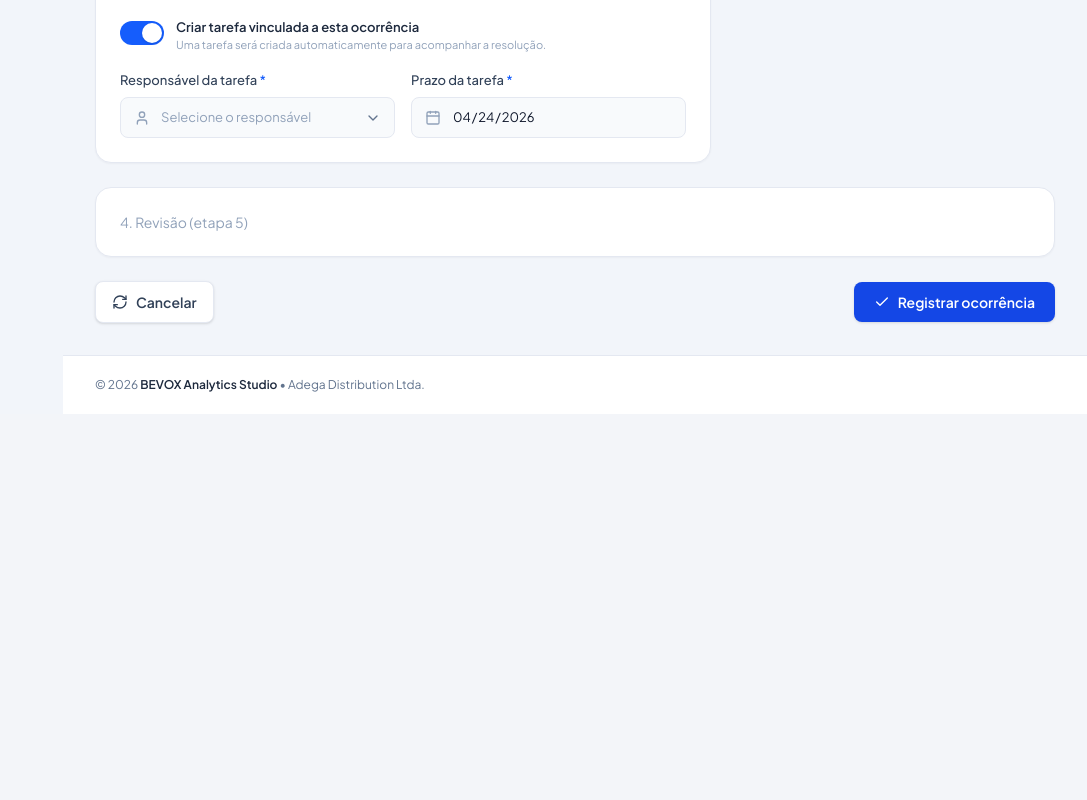
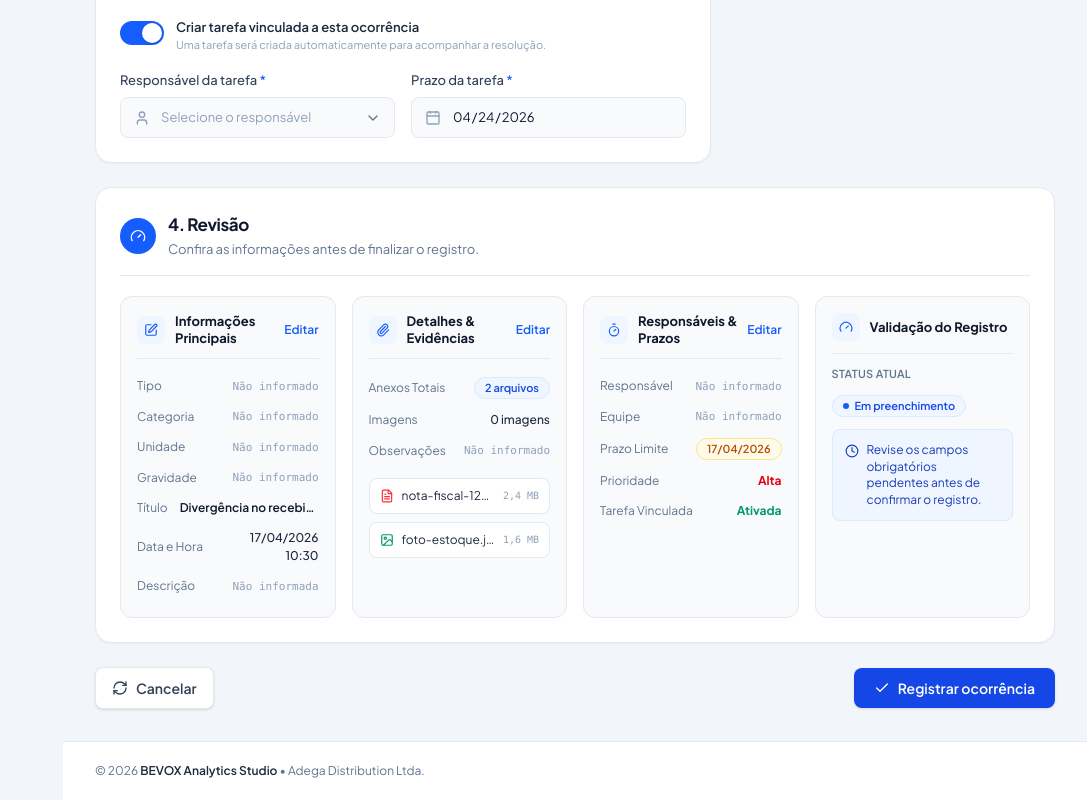
Before and after one commit to AllanVCordeiroS/Residencia-Tecnologica02, a Next.js app in the folder Squad05-Bevox/Residencia-Tecnologica02-main/: page /operacional/ocorrencias/nova in a window 1280 px wide. Shown: the part 1599-2399 px from the top of the page, without its empty margins (193-1280 px from the left). Before the commit the page ends 2013 px from the top, so only its background shows below. Built offline with nearby package versions, Linux system fonts and the light colour scheme.

Commit message:
Registrar ocorrência: resumo lateral e seção de revisão

```diff
--- a/Squad05-Bevox/Residencia-Tecnologica02-main/src/app/(app)/operacional/ocorrencias/nova/page.tsx
+++ b/Squad05-Bevox/Residencia-Tecnologica02-main/src/app/(app)/operacional/ocorrencias/nova/page.tsx
@@ -1,8 +1,9 @@
 import { Check, RefreshCw } from "lucide-react";
-import { Card } from "@/components/ui/Card";
+import ResumoOcorrencia from "@/components/ocorrencias/ResumoOcorrencia";
 import SecaoDetalhesEvidencias from "@/components/ocorrencias/SecaoDetalhesEvidencias";
 import SecaoInformacoesPrincipais from "@/components/ocorrencias/SecaoInformacoesPrincipais";
 import SecaoResponsaveisPrazos from "@/components/ocorrencias/SecaoResponsaveisPrazos";
+import SecaoRevisao from "@/components/ocorrencias/SecaoRevisao";
 
 export const metadata = { title: "BEVOX | Registrar Ocorrência" };
 
@@ -28,14 +29,12 @@ export default function RegistrarOcorrenciaPage() {
         </div>
 
         <aside className="lg:sticky lg:top-24">
-          <Card className="p-6 text-sm text-slate-400">
-            Resumo da ocorrência (etapa 5)
-          </Card>
+          <ResumoOcorrencia />
         </aside>
       </div>
 
       {/* Revisão ocupa a largura inteira */}
-      <Card className="p-6 text-sm text-slate-400">4. Revisão (etapa 5)</Card>
+      <SecaoRevisao />
 
       {/* Ações */}
       <div className="flex flex-wrap items-center justify-between gap-3">
--- /dev/null
+++ b/Squad05-Bevox/Residencia-Tecnologica02-main/src/components/ocorrencias/CartaoRevisao.tsx
@@ -0,0 +1,42 @@
+import type { ReactNode } from "react";
+import type { LucideIcon } from "lucide-react";
+
+type CartaoRevisaoProps = {
+  icon: LucideIcon;
+  titulo: string;
+  editarHref?: string;
+  children: ReactNode;
+};
+
+export default function CartaoRevisao({
+  icon: Icon,
+  titulo,
+  editarHref,
+  children,
+}: CartaoRevisaoProps) {
+  return (
+    <section className="rounded-xl border border-line bg-slate-50 p-4">
+      <header className="flex items-center justify-between gap-2 border-b border-line pb-3">
+        <div className="flex items-center gap-2.5">
+          <span className="flex h-7 w-7 shrink-0 items-center justify-center rounded-lg bg-blue-50 text-blue-600">
+            <Icon className="h-3.5 w-3.5" aria-hidden="true" />
+          </span>
+          <h3 className="text-[13px] font-bold leading-tight text-slate-900">
+            {titulo}
+          </h3>
+        </div>
+
+        {editarHref && (
+          <a
+            href={editarHref}
+            className="shrink-0 text-[12px] font-semibold text-blue-600 hover:underline"
+          >
+            Editar
+          </a>
+        )}
+      </header>
+
+      <div className="pt-3">{children}</div>
+    </section>
+  );
+}
--- /dev/null
+++ b/Squad05-Bevox/Residencia-Tecnologica02-main/src/components/ocorrencias/LinhaRevisao.tsx
@@ -0,0 +1,25 @@
+import type { ReactNode } from "react";
+
+export function ValorVazio({
+  children = "Não informado",
+}: {
+  children?: ReactNode;
+}) {
+  return (
+    <span className="font-mono text-[11px] text-slate-400">{children}</span>
+  );
+}
+
+type LinhaRevisaoProps = {
+  label: string;
+  children: ReactNode;
+};
+
+export default function LinhaRevisao({ label, children }: LinhaRevisaoProps) {
+  return (
+    <div className="flex items-center justify-between gap-3 py-1.5 text-[12px]">
+      <dt className="shrink-0 text-slate-500">{label}</dt>
+      <dd className="min-w-0 text-right">{children}</dd>
+    </div>
+  );
+}
--- /dev/null
+++ b/Squad05-Bevox/Residencia-Tecnologica02-main/src/components/ocorrencias/Pilula.tsx
@@ -0,0 +1,37 @@
+import type { ReactNode } from "react";
+
+const TONS = {
+  azul: "border-blue-100 bg-blue-50 text-blue-700",
+  ambar: "border-amber-200 bg-amber-50 text-amber-700",
+} as const;
+
+const PONTOS = {
+  azul: "bg-blue-600",
+  ambar: "bg-amber-500",
+} as const;
+
+type PilulaProps = {
+  tom?: keyof typeof TONS;
+  ponto?: boolean;
+  children: ReactNode;
+};
+
+export default function Pilula({
+  tom = "azul",
+  ponto = false,
+  children,
+}: PilulaProps) {
+  return (
+    <span
+      className={`inline-flex items-center gap-1.5 rounded-full border px-2.5 py-0.5 text-[11px] font-semibold ${TONS[tom]}`}
+    >
+      {ponto && (
+        <span
+          className={`h-1.5 w-1.5 rounded-full ${PONTOS[tom]}`}
+          aria-hidden="true"
+        />
+      )}
+      {children}
+    </span>
+  );
+}
--- /dev/null
+++ b/Squad05-Bevox/Residencia-Tecnologica02-main/src/components/ocorrencias/ResumoOcorrencia.tsx
@@ -0,0 +1,44 @@
+import { ClipboardCheck } from "lucide-react";
+import { Card, CardTitle } from "@/components/ui/Card";
+import Pilula from "./Pilula";
+
+const ITENS = [
+  { label: "Tipo", valor: "Não informado" },
+  { label: "Categoria", valor: "Não informado" },
+  { label: "Unidade", valor: "Não informada" },
+  { label: "Gravidade", valor: "Não informado" },
+  { label: "Data da ocorrência", valor: "Não informada" },
+];
+
+export default function ResumoOcorrencia() {
+  return (
+    <Card aria-labelledby="resumo-titulo" className="p-6">
+      <header className="flex items-center gap-3 border-b border-line pb-4">
+        <span className="flex h-9 w-9 shrink-0 items-center justify-center rounded-lg bg-blue-50 text-blue-600">
+          <ClipboardCheck className="h-4 w-4" aria-hidden="true" />
+        </span>
+        <CardTitle id="resumo-titulo" titulo="Resumo da ocorrência" />
+      </header>
+
+      <dl className="space-y-3.5 pt-5">
+        {ITENS.map((item) => (
+          <div key={item.label}>
+            <dt className="text-[11px] text-slate-400">{item.label}</dt>
+            <dd className="mt-0.5 text-[13px] font-medium text-slate-800">
+              {item.valor}
+            </dd>
+          </div>
+        ))}
+
+        <div>
+          <dt className="text-[11px] text-slate-400">Status</dt>
+          <dd className="mt-1.5">
+            <Pilula tom="azul" ponto>
+              Em preenchimento
+            </Pilula>
+          </dd>
+        </div>
+      </dl>
+    </Card>
+  );
+}
--- a/Squad05-Bevox/Residencia-Tecnologica02-main/src/components/ocorrencias/SecaoCard.tsx
+++ b/Squad05-Bevox/Residencia-Tecnologica02-main/src/components/ocorrencias/SecaoCard.tsx
@@ -18,7 +18,7 @@ export default function SecaoCard({
   children,
 }: SecaoCardProps) {
   return (
-    <Card aria-labelledby={id} className="p-6">
+    <Card aria-labelledby={id} className="p-6 [&_h2]:scroll-mt-28">
       <header className="flex items-center gap-3 border-b border-line pb-4">
         <span className="flex h-9 w-9 shrink-0 items-center justify-center rounded-full bg-blue-600 text-white">
           <Icon className="h-4 w-4" aria-hidden="true" />
--- /dev/null
+++ b/Squad05-Bevox/Residencia-Tecnologica02-main/src/components/ocorrencias/SecaoRevisao.tsx
@@ -0,0 +1,165 @@
+import {
+  Clock,
+  FileText,
+  Gauge,
+  ImageIcon,
+  Paperclip,
+  SquarePen,
+  Timer,
+} from "lucide-react";
+import CartaoRevisao from "./CartaoRevisao";
+import LinhaRevisao, { ValorVazio } from "./LinhaRevisao";
+import Pilula from "./Pilula";
+import SecaoCard from "./SecaoCard";
+
+// Dados de exemplo, iguais aos da imagem. Na etapa 6 virão do formulário.
+const ARQUIVOS_EXEMPLO = [
+  { nome: "nota-fiscal-123.pdf", tamanho: "2,4 MB", tipo: "pdf" },
+  { nome: "foto-estoque.jpg", tamanho: "1,6 MB", tipo: "imagem" },
+] as const;
+
+export default function SecaoRevisao() {
+  return (
+    <SecaoCard
+      id="secao-revisao"
+      icon={Gauge}
+      titulo="4. Revisão"
+      descricao="Confira as informações antes de finalizar o registro."
+    >
+      <div className="grid gap-4 md:grid-cols-2 xl:grid-cols-4">
+        {/* 1. Informações principais */}
+        <CartaoRevisao
+          icon={SquarePen}
+          titulo="Informações Principais"
+          editarHref="#secao-informacoes"
+        >
+          <dl>
+            <LinhaRevisao label="Tipo">
+              <ValorVazio />
+            </LinhaRevisao>
+            <LinhaRevisao label="Categoria">
+              <ValorVazio />
+            </LinhaRevisao>
+            <LinhaRevisao label="Unidade">
+              <ValorVazio />
+            </LinhaRevisao>
+            <LinhaRevisao label="Gravidade">
+              <ValorVazio />
+            </LinhaRevisao>
+            <LinhaRevisao label="Título">
+              <span
+                className="block max-w-[9rem] truncate text-[12px] font-semibold text-slate-900"
+                title="Divergência no recebimento de mercadorias"
+              >
+                Divergência no recebimento de mercadorias
+              </span>
+            </LinhaRevisao>
+            <LinhaRevisao label="Data e Hora">
+              <span className="text-[12px] font-medium text-slate-800">
+                17/04/2026 10:30
+              </span>
+            </LinhaRevisao>
+            <LinhaRevisao label="Descrição">
+              <ValorVazio>Não informada</ValorVazio>
+            </LinhaRevisao>
+          </dl>
+        </CartaoRevisao>
+
+        {/* 2. Detalhes e evidências */}
+        <CartaoRevisao
+          icon={Paperclip}
+          titulo="Detalhes & Evidências"
+          editarHref="#secao-detalhes"
+        >
+          <dl>
+            <LinhaRevisao label="Anexos Totais">
+              <Pilula tom="azul">2 arquivos</Pilula>
+            </LinhaRevisao>
+            <LinhaRevisao label="Imagens">
+              <span className="text-[12px] font-medium text-slate-800">
+                0 imagens
+              </span>
+            </LinhaRevisao>
+            <LinhaRevisao label="Observações">
+              <ValorVazio />
+            </LinhaRevisao>
+          </dl>
+
+          <ul className="mt-3 space-y-2">
+            {ARQUIVOS_EXEMPLO.map((arquivo) => (
+              <li
+                key={arquivo.nome}
+                className="flex items-center gap-2 rounded-lg border border-line bg-white px-2.5 py-2 text-[12px]"
+              >
+                {arquivo.tipo === "pdf" ? (
+                  <FileText
+                    className="h-3.5 w-3.5 shrink-0 text-red-500"
+                    aria-hidden="true"
+                  />
+                ) : (
+                  <ImageIcon
+                    className="h-3.5 w-3.5 shrink-0 text-emerald-600"
+                    aria-hidden="true"
+                  />
+                )}
+                <span className="min-w-0 flex-1 truncate text-slate-800">
+                  {arquivo.nome}
+                </span>
+                <span className="shrink-0 font-mono text-[10px] text-slate-400">
+                  {arquivo.tamanho}
+                </span>
+              </li>
+            ))}
+          </ul>
+        </CartaoRevisao>
+
+        {/* 3. Responsáveis e prazos */}
+        <CartaoRevisao
+          icon={Timer}
+          titulo="Responsáveis & Prazos"
+          editarHref="#secao-responsaveis"
+        >
+          <dl>
+            <LinhaRevisao label="Responsável">
+              <ValorVazio />
+            </LinhaRevisao>
+            <LinhaRevisao label="Equipe">
+              <ValorVazio />
+            </LinhaRevisao>
+            <LinhaRevisao label="Prazo Limite">
+              <Pilula tom="ambar">17/04/2026</Pilula>
+            </LinhaRevisao>
+            <LinhaRevisao label="Prioridade">
+              <span className="text-[12px] font-bold text-red-600">Alta</span>
+            </LinhaRevisao>
+            <LinhaRevisao label="Tarefa Vinculada">
+              <span className="text-[12px] font-bold text-emerald-600">
+                Ativada
+              </span>
+            </LinhaRevisao>
+          </dl>
+        </CartaoRevisao>
+
+        {/* 4. Validação */}
+        <CartaoRevisao icon={Gauge} titulo="Validação do Registro">
+          <p className="text-[11px] font-semibold uppercase tracking-wide text-slate-500">
+            Status atual
+          </p>
+          <div className="mt-2">
+            <Pilula tom="azul" ponto>
+              Em preenchimento
+            </Pilula>
+          </div>
+
+          <div className="mt-3 flex gap-2 rounded-lg border border-blue-100 bg-blue-50 p-3 text-[12px] leading-snug text-blue-800">
+            <Clock className="mt-0.5 h-3.5 w-3.5 shrink-0" aria-hidden="true" />
+            <p>
+              Revise os campos obrigatórios pendentes antes de confirmar o
+              registro.
+            </p>
+          </div>
+        </CartaoRevisao>
+      </div>
+    </SecaoCard>
+  );
+}
```
